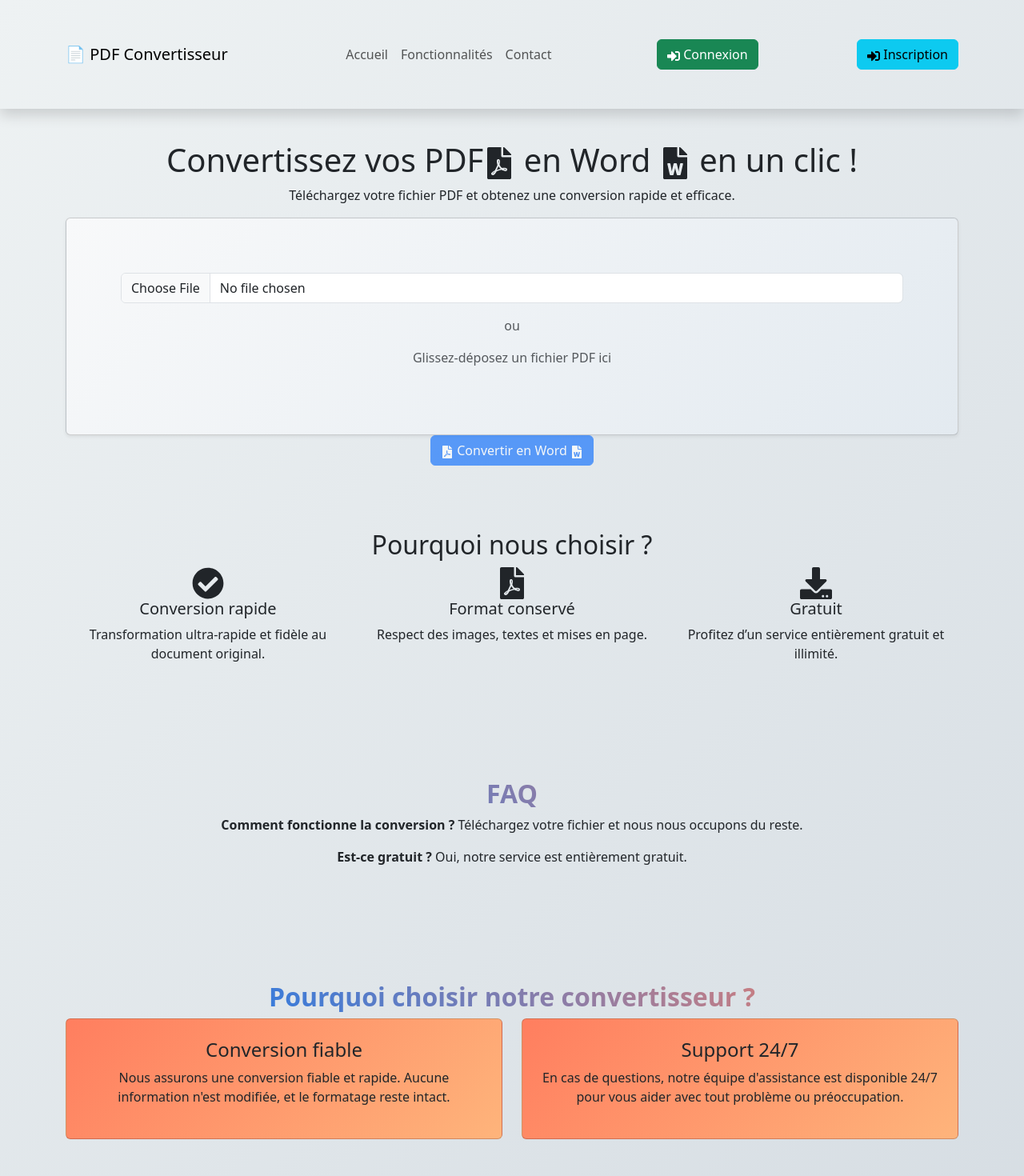
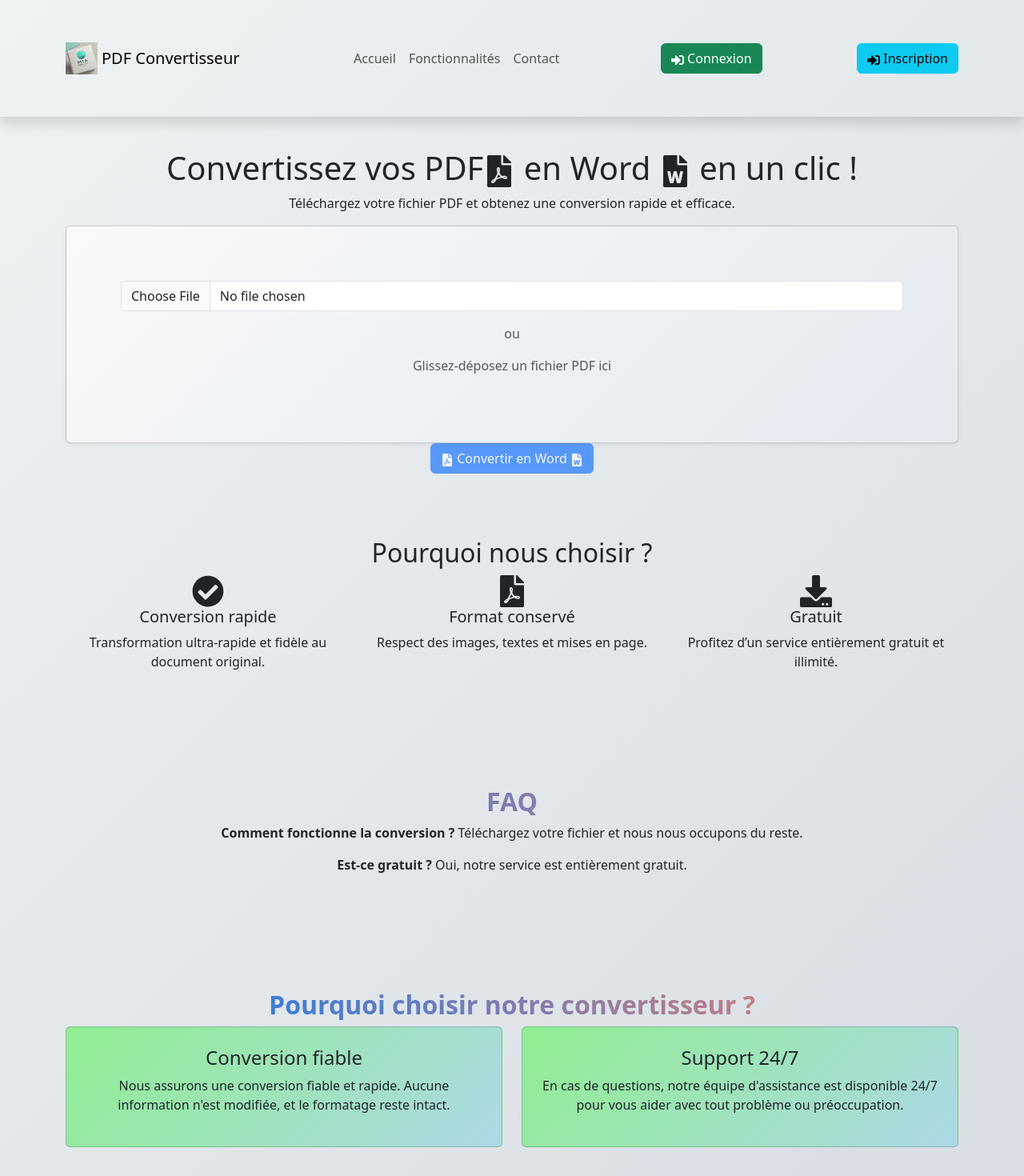
Before and after one commit to Hermes785/convertissor_frontend, a React (Create React App) app: page / in a window 1280 px wide. Shown: the top 1470 px of the page at 80% size. Built offline with nearby package versions, Linux system fonts and the light colour scheme.

Commit message:
update page

```diff
--- a/public/index.html
+++ b/public/index.html
@@ -2,14 +2,15 @@
 <html lang="en">
   <head>
     <meta charset="utf-8" />
-    <link rel="icon" href="%PUBLIC_URL%/favicon.ico" />
+    <link rel="icon" href="%PUBLIC_URL%/lo.jpg" />
     <meta name="viewport" content="width=device-width, initial-scale=1" />
     <meta name="theme-color" content="#000000" />
     <meta
       name="description"
       content="Web site created using create-react-app"
     />
-    <link rel="apple-touch-icon" href="%PUBLIC_URL%/oo.png" />
+    <link rel="apple-touch-icon" href="%PUBLIC_URL%/lo.jpg" />
+
     <!--
       manifest.json provides metadata used when your web app is installed on a
       user's mobile device or desktop. See https://developers.google.com/web/fundamentals/web-app-manifest/
--- a/src/Components/PdfToDocx.js
+++ b/src/Components/PdfToDocx.js
@@ -67,7 +67,11 @@ const PdfToDocx = () => {
         <>
             <Navbar className="navbar-custom shadow" expand="lg">
                 <Container>
-                    <Navbar.Brand className="brand-title">📄 PDF Convertisseur</Navbar.Brand>
+                    <Navbar.Brand className="brand-title" style={{ display: "flex", alignItems: "center" }}>
+                        <img src="/lo.jpg" alt="logo" style={{ height: "40px", marginRight: "5px" }} />
+                        <span>PDF Convertisseur</span>
+                    </Navbar.Brand>
+
                     <Nav className="ml-auto">
                         <Nav.Link href="#">Accueil</Nav.Link>
                         <Nav.Link href="#features">Fonctionnalités</Nav.Link>
--- a/src/Css/PdfToDocx.css
+++ b/src/Css/PdfToDocx.css
@@ -80,7 +80,11 @@
 
 /* Cartes avec dégradé */
 .card-gradient {
-  background: linear-gradient(135deg, #ff7e5f, #feb47b);
+  background: linear-gradient(
+    135deg,
+    rgb(144, 238, 144),
+    rgb(173, 216, 230)
+  ); /* Vert clair → Bleu ciel */
   color: white;
   transition: all 0.3s ease;
   padding: 20px;
@@ -88,7 +92,11 @@
 }
 
 .card-gradient:hover {
-  background: linear-gradient(135deg, #feb47b, #ff7e5f);
+  background: linear-gradient(
+    135deg,
+    rgb(173, 216, 230),
+    rgb(144, 238, 144)
+  ); /* Inversion du dégradé */
   transform: scale(1.05);
 }
 
```
Also changed, not shown: public/lo.jpg (added).
